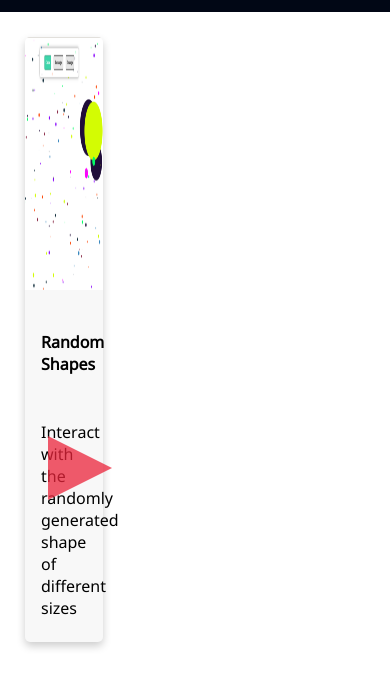
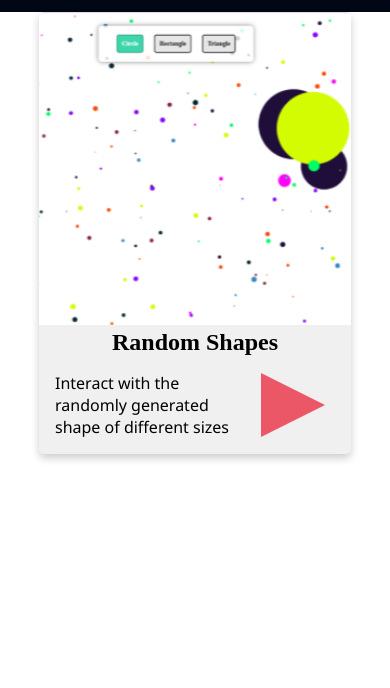
Before and after one commit to amitkr000/CanvasPlayground, a plain HTML site: page index.html in a window 390 px wide. Shown: the part 90-778 px from the top of the page. Drawn offline with Linux system fonts and the light colour scheme.

Commit message:
added the responsive card design
completetly new way to add card and adjust card size based on screen size

```diff
--- a/index.html
+++ b/index.html
@@ -11,6 +11,7 @@
     <link rel="stylesheet" href="styles.css">
 </head>
 <body>
+    <div class="canvas_playground_container">
         <nav>
             <div class="logo">
               <img src="img/logo.png" alt="Logo">
@@ -21,7 +22,22 @@
           </nav>
 
         <div class="main">
+            <!-- New Card -->
+            <div class="card_container">
                 <div class="card1">
+                    <img src="img/1.png" alt="Avatar" style="width:100%">
+                    <h2>Random Shapes</h2>
+                    <div class="container">
+                        <div class="parent_container">
+                            <a class="play-button" href="pages/random_shapes.html"></a>
+                        </div>
+                        <p>Interact with the randomly generated shape of different sizes</p>
+                    </div>
+                </div>
+            </div>
+
+            <!-- Old card  -->
+            <!-- <div class="card1">
                 <img src="img/1.png" alt="Avatar" style="width:100%">
                 <div class="container">
                     <h4><b>Random Shapes</b></h4>
@@ -30,9 +46,11 @@
                     </div>
                     <p>Interact with the randomly generated shape of different sizes</p>
                 </div>
-        </div>
+            </div> -->
 
 
         </div>
+    </div>
+
 </body>
 </html>
--- a/pages/canvas.js
+++ b/pages/canvas.js
@@ -23,7 +23,7 @@ let mouse = {
 };
 
 let circles = 300;
-let speed = 3;
+let speed = 2;
 let maxRadius = 80;
 let minRadius = 10;
 
--- a/styles.css
+++ b/styles.css
@@ -1,6 +1,11 @@
 body{
     margin: 0;
     background-color: #ffffff;
+}
+
+.canvas_playground_container{
+    display: flex;
+    flex-direction: column;
 }
 
 nav {
@@ -29,23 +34,55 @@ nav {
 }
 
 .main{
-    position: relative;
-    display: grid;
-    grid-template-columns: 20vw 20vw 20vw;
-    gap: 5vw;
-    margin: 25px;
+    display: flex;
+    flex-direction: row;
+    flex-wrap: wrap;
 }
 
-.card1 {
+.card_container{
+    flex-basis: 25%;
+    height: 350px;
+    display: flex;
+    justify-content: center;
+    align-items: center;
+}
+
+/* On screens that are 992px wide or less, go from four columns to two columns */
+@media screen and (max-width: 992px) {
+    .card_container {
+        flex: 50%;
+        height: 300px;
+        display: flex;
+        justify-content: center;
+        align-items: center;
+    }
+}
+
+/* On screens that are 600px wide or less, make the columns stack on top of each other instead of next to each other */
+@media screen and (max-width: 600px) {
+.main {
+    flex-direction: column;
+}
+
+.card_container{
+    height: 500px;
+    display: flex;
+    justify-content: center;
+    align-items: center;
+}
+}
+
+.card1{
+    width: 80%;
+    height: 90%;
     box-shadow: 0 4px 8px 0 rgba(0,0,0,0.2);
     transition: 0.3s;
-    width: 100%;
     border-radius: 5px;
-    background-color: rgb(248, 248, 248);
+    background-color: hsl(0, 0%, 94%);
 }
 
 img {
-    height: 30vh;
+    height: 50%;
     border-radius: 5px 5px 0 0;
 }
 
@@ -54,8 +91,12 @@ img {
     font-family: 'Noto Sans', sans-serif;
     display: grid;
     grid-template-columns: 70% 30%;
-    grid-template-rows: 30% 70%;
-    padding: 16px 16px;
+    padding: 0 16px;
+}
+
+.card1 h2{
+    text-align: center;
+    margin: 0%;
 }
 
 .parent_container{
```
Lines whose indentation alone changed are shown as unchanged.
